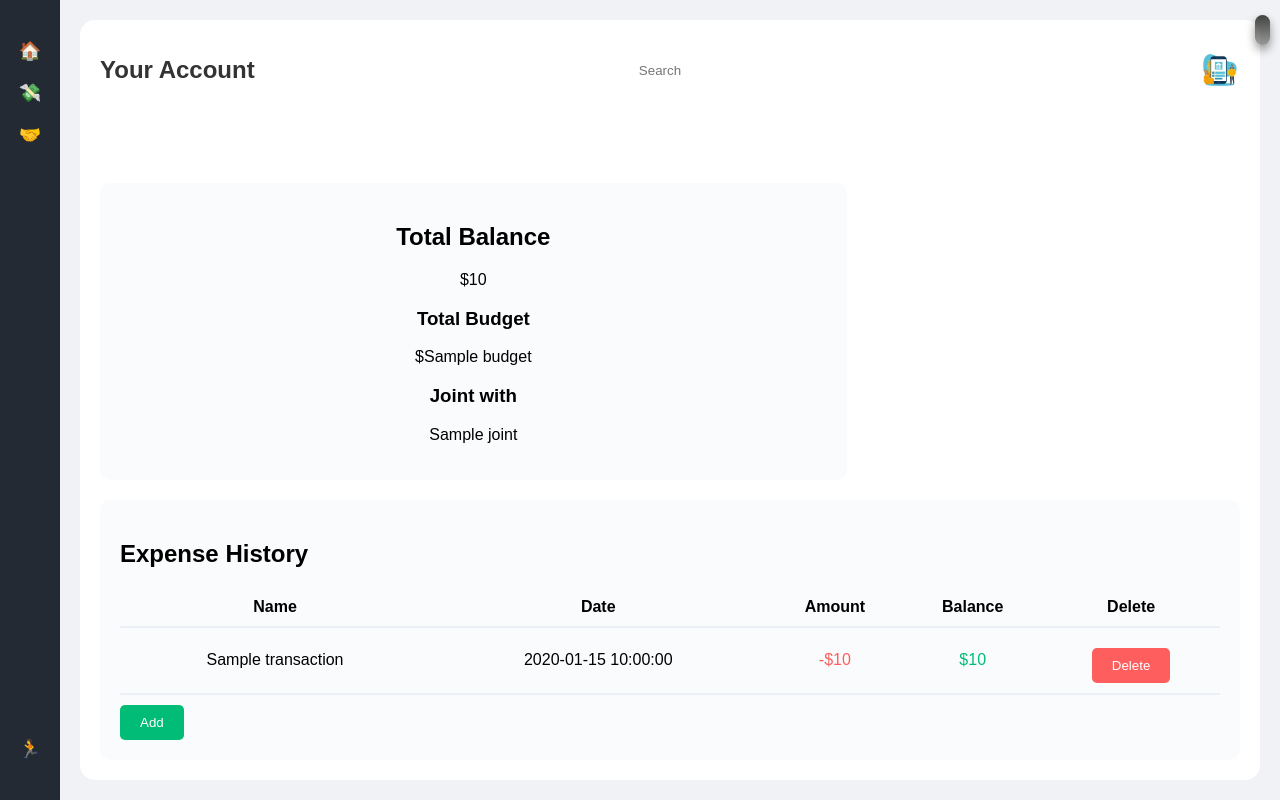
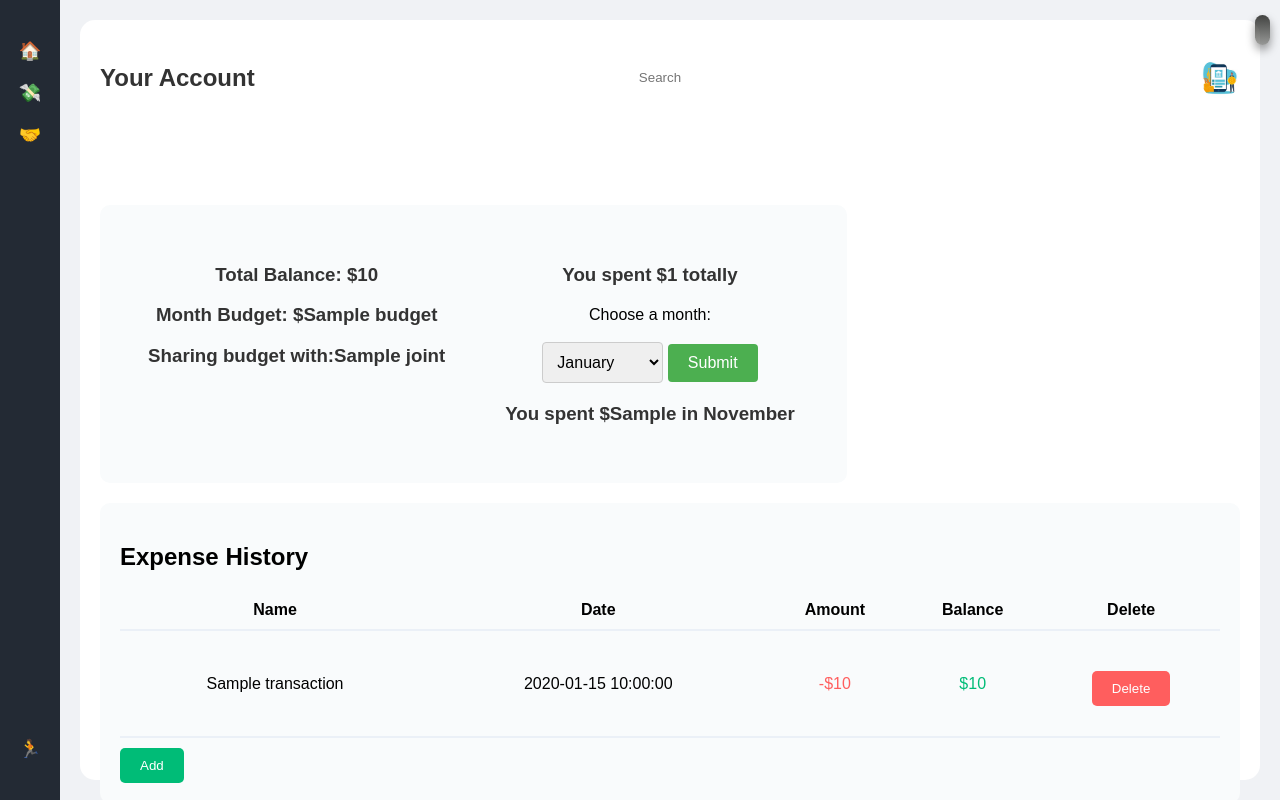
Before and after one commit to Shivanii7/ACIT2911-Agile, a Flask app: template templates/expense.html in a window 1280 px wide. Run offline with Flask 3, Linux system fonts and the light colour scheme; the template is opened without the code that fills it: most values are stand-ins (such as "Sample title", 1, 10 or a date in 2020).

Commit message:
feat show finance info based on choosed month

```diff
--- a/data/customers.csv
+++ b/data/customers.csv
@@ -1,3 +1,3 @@
-email,first_name,last_name,password,balance,budget,joint
-nick123@gmail.com,Nick,Smith,nick123!,1000,500,N/A
-sarah123@gmail.com,Sarah,Brown,sarah123!,2000,800,N/A
+email,first_name,last_name,password,balance,budget,joint,spent
+nick123@gmail.com,Nick,Smith,nick123!,1000,500,N/A,0
+sarah123@gmail.com,Sarah,Brown,sarah123!,2000,800,N/A,0
--- a/main.py
+++ b/main.py
@@ -1,4 +1,4 @@
-import datetime
+from datetime import datetime
 from flask import Flask, flash, redirect, render_template, request, url_for, session
 from pathlib import Path
 from db import db
@@ -20,6 +20,12 @@ def get_customer_by_cid(cid):
 
 def get_expenses_by_cid(cid):
     return db.session.execute(db.select(Expenses).filter(Expenses.customer_id == cid))
+
+
+def get_expenses_by_cid_and_month(cid, month_str):
+
+    print('month_str', month_str)
+    return db.session.execute(db.select(Expenses).filter(Expenses.customer_id == cid).filter(Expenses.date.like('%'+'-'+month_str+'-'+'%')))
 
 
 def get_expenses_by_cid_and_search(cid, search):
@@ -121,7 +127,21 @@ def get_budget(customer):
     else:
         return customer.budget
 
-# validation functions
+
+def update_spent(customer, spent):
+    customer.spent = spent
+    db.session.add(customer)
+    db.session.commit()
+
+
+def convert_month(month):
+    if month % 10 == month:
+        month_str = '0'+str(month)
+    else:
+        month_str = str(month)
+    return month_str
+
+    # validation functions
 
 
 def validate_name(name):
@@ -137,13 +157,6 @@ def validate_amount(amount):
     except (ValueError, TypeError):
         # flash("Invalid amount.")
         return None
-
-
-def validate_description(description):
-    if not description or not isinstance(description, str):
-        # flash("Invalid description.")
-        return False
-    return True
 
 
 @app.route("/login", methods=['GET', 'POST'])
@@ -177,7 +190,27 @@ def submit_form():
     return redirect(url_for('expense_homepage') + "?search=" + request.form.get("search"))
 
 
-@app.route("/expenses")
+@app.route("/expenses/month_form", methods=['POST'])
+def accept_month():
+    if 'cid' not in session:
+        return redirect(url_for('login'))
+    cid = session['cid']
+    if not request.form.get("months"):
+        datee = datetime.today()
+        month = datee.month
+    else:
+        month = int(request.form.get("months"))
+    month_str = convert_month(month)
+    expenses_month = get_expenses_by_cid_and_month(cid, month_str)
+    month_spent = 0
+    for i in expenses_month.scalars():
+        month_spent += i.amount
+    session['month_spent'] = month_spent
+    session['month_int'] = month
+    return redirect(url_for('expense_homepage'))
+
+
+@app.route("/expenses", methods=['GET'])
 def expense_homepage():
     if 'cid' not in session:
         return redirect(url_for('login'))
@@ -188,20 +221,29 @@ def expense_homepage():
     balance = customer.balance
     processed_data = process_expense_data(data, balance)
     bal_data = get_expenses_by_cid(cid)
+    total_spent = 0
     for i in bal_data.scalars():
+        total_spent += i.amount
         balance -= i.amount
+    update_spent(customer, total_spent)
     budget = get_budget(customer)
-    return render_template("expense.html", transactions=processed_data, balance=balance, joint=customer.joint, budget=budget, search=search)
+    month_spent = session.get('month_spent', 0)
+    month = session.get('month_int', 0)
+    return render_template("expense.html", transactions=processed_data, month_spent=month_spent, total_spent=total_spent, balance=balance, joint=customer.joint, budget=budget, search=search, month=month)
 
 
 @app.route("/expenses", methods=['POST'])
 def expense_update():
+    print(0000)
     if 'cid' not in session:
         return redirect(url_for('login'))
     cid = session['cid']
     customer = get_customer_by_cid(cid)
+    print(10)
     budget = float(request.form.get("budget") or 0)
+    print("budget", budget)
     balance = float(request.form.get("balance") or 0)
+    print("balance", balance)
     joint = request.form.get("joint") or "N/A"
     update_customer_budget(customer, budget, balance, joint)
     joint_customer = get_customer_by_email(joint)
@@ -240,9 +282,6 @@ def create():
 
     amount = validate_amount(amount)
     if amount is None:
-        return redirect(url_for("expense_homepage"))
-
-    if not validate_description(description):
         return redirect(url_for("expense_homepage"))
 
     expense = Expenses(name=name, amount=amount, date=date,
--- a/manage.py
+++ b/manage.py
@@ -26,7 +26,7 @@ def populate_customers():
             customers = list(reader)
             for row in customers:
                 customer = Customers(
-                    email=row['email'], first_name=row['first_name'], last_name=row['last_name'], password=row['password'], balance=row['balance'], budget=row['budget'], joint=row['joint'])
+                    email=row['email'], first_name=row['first_name'], last_name=row['last_name'], password=row['password'], balance=row['balance'], budget=row['budget'], joint=row['joint'], spent=row['spent'])
                 db.session.add(customer)
             db.session.commit()
 
--- a/models.py
+++ b/models.py
@@ -36,6 +36,7 @@ class Customers(db.Model):
     balance = Column(Float, default=0)
     budget = Column(Float, default=0)
     joint = Column(String(255), default=None)
+    spent = Column(Float, default=0)
 
     def to_json(self):
         return {
@@ -46,7 +47,8 @@ class Customers(db.Model):
             'password': self.password,
             'balance': self.balance,
             'budget': self.budget,
-            'joint': self.joint
+            'joint': self.joint,
+            'spent': self.spent
         }
 
 
--- a/static/expense.css
+++ b/static/expense.css
@@ -152,3 +152,53 @@ label,
 label:after {
   transition: 0s;
 }
+.container {
+  display: flex;
+  justify-content: space-evenly;
+}
+.basic_info,
+.specific_info {
+  flex: 1;
+  margin: 10px;
+  padding: 10px;
+  box-sizing: border-box;
+}
+
+body {
+  font-family: Arial, sans-serif;
+}
+
+h3 {
+  color: #333;
+}
+
+form {
+  margin: 20px 0;
+}
+
+label {
+  display: block;
+  margin-bottom: 10px;
+}
+
+select {
+  padding: 10px;
+  font-size: 16px;
+  border: 1px solid #ccc;
+  border-radius: 4px;
+}
+
+input[type="submit"] {
+  margin-top: 10px;
+  padding: 10px 20px;
+  font-size: 16px;
+  background-color: #4caf50;
+  color: white;
+  border: none;
+  border-radius: 4px;
+  cursor: pointer;
+}
+
+input[type="submit"]:hover {
+  background-color: #45a049;
+}
--- a/static/expense.js
+++ b/static/expense.js
@@ -1,27 +1,30 @@
+if (localStorage.getItem("darko") === null) {
+  localStorage.setItem("darko", "false");
+} else {
+  darko = localStorage.getItem("darko") === "true";
+}
 
-let darko = localStorage.getItem('darko') === 'true';
-
-document.addEventListener('DOMContentLoaded', (event) => {
+document.addEventListener("DOMContentLoaded", (event) => {
   if (darko) {
-        document.body.classList.add('darkmode');
-        document.getElementById('dmtoggle').checked = true;
-        console.log('darkness');
+    document.body.classList.add("darkmode");
+    document.getElementById("dmtoggle").checked = true;
+    console.log("darkness");
   } else {
-        document.body.classList.remove('darkmode');
-        document.getElementById('dmtoggle').checked = false;
+    document.body.classList.remove("darkmode");
+    document.getElementById("dmtoggle").checked = false;
   }
 });
 
 function darktime() {
-    console.log('darkness');
+  console.log("darkness");
   darko = !darko;
   if (darko) {
-        document.body.classList.add('darkmode');
-        localStorage.setItem('darko', 'true');
+    document.body.classList.add("darkmode");
+    localStorage.setItem("darko", "true");
   } else {
-        document.body.classList.remove('darkmode');
-        localStorage.setItem('darko', 'false');
+    document.body.classList.remove("darkmode");
+    localStorage.setItem("darko", "false");
   }
 }
 
-document.getElementById('dmtoggle').onclick = darktime;
+document.getElementById("dmtoggle").onclick = darktime;
--- a/static/setting.js
+++ b/static/setting.js
@@ -17,12 +17,14 @@ openModalButtons.forEach((button) => {
       body: formData,
     })
       .then((response) => {
+        console.log(response);
         if (!response.ok) {
           throw new Error(`HTTP error! status: ${response.status}`);
         }
         return response.json();
       })
       .then((json) => {
+        console.log(json);
         modalBody.textContent = json.message;
       })
       .catch((e) => {
--- a/templates/expense.html
+++ b/templates/expense.html
@@ -1,13 +1,15 @@
-{% extends "base.html" %}
-{% block content %}
+{% extends "base.html" %} {% block content %}
 <script src="../static/expense.js" defer></script>
 <link rel="stylesheet" href="../static/expense.css" />
-<link rel="stylesheet" href="{{ url_for('static', filename = '../static/expense.css') }}" />
-<div  class="main-content">
+<link
+  rel="stylesheet"
+  href="{{ url_for('static', filename = '../static/expense.css') }}"
+/>
+<div class="main-content">
   <header>
     <h1>Your Account</h1>
     <form action="{{ url_for('submit_form') }}" method="post">
-        <input type="search" placeholder="Search" name="search"/>
+      <input type="search" placeholder="Search" name="search" />
     </form>
     <img
       class="profile-pic"
@@ -15,16 +17,41 @@
       alt="Profile Picture"
     />
   </header>
-    <input type="checkbox" name="dmtoggle" id="dmtoggle">
+  <input type="checkbox" name="dmtoggle" id="dmtoggle" />
   <label for="dmtoggle"></label>
-    <div  class="content">
+  <div class="content">
     <section class="overview-section">
-        <h2>Total Balance</h2>
-        <p>${{ balance }}</p>
-        <h3>Total Budget</h3>
-        <p>${{ budget }}</p>
-        <h3>Joint with</h3>
-        <p>{{ joint }}</p>
+      <div class="container">
+        <div class="basic_info">
+          <h3>Total Balance: ${{ balance }}</h3>
+          <h3>Month Budget: ${{ budget }}</h3>
+          <h3>Sharing budget with:{{ joint }}</h3>
+        </div>
+        <div class="specific_info">
+          <h3>You spent ${{ total_spent }} totally</h3>
+          {% set
+          months=['January','Feburary','March','April','May','June','July','August','September','October','November','December']
+          %}
+          <form method="POST" action="{{ url_for('accept_month') }}">
+            <label for="months">Choose a month:</label>
+            <select name="months" id="months">
+              <option value="1">January</option>
+              <option value="2">Feburary</option>
+              <option value="3">March</option>
+              <option value="4">April</option>
+              <option value="5">May</option>
+              <option value="6">June</option>
+              <option value="7">July</option>
+              <option value="8">August</option>
+              <option value="9">September</option>
+              <option value="10">October</option>
+              <option value="11">November</option>
+              <option value="12">December</option>
+            </select>
+            <input type="submit" value="Submit" />
+          </form>
+          <h3>You spent ${{ month_spent }} in {{months[month-1]}}</h3>
+
     </section>
     <section class="history-section">
       <h2>Expense History</h2>
@@ -39,21 +66,21 @@
             <th>Amount</th>
             <th>Balance</th>
             <th>Delete</th>
-            </tr >
+          </tr>
           {% for transaction in transactions %}
           <tr class="expense_items">
             <td>{{ transaction['name'] }}</td>
             <td>{{ transaction['date'] }}</td>
             <td class="minus">-${{ transaction['amount'] }}</td>
             <td class="balanceremaining">
-                {% if transaction['balance'] > 0 %}
-                  ${{ transaction['balance'] }}
-                {% else %}
-                -${{ transaction['balance'] }}
-                {% endif %}
+              {% if transaction['balance'] > 0 %} ${{ transaction['balance'] }}
+              {% else %} -${{ transaction['balance'] }} {% endif %}
             </td>
             <td>
-                <form method="POST" action="{{ url_for('expense_delete', id=transaction['id']) }}">
+              <form
+                method="POST"
+                action="{{ url_for('expense_delete', id=transaction['id']) }}"
+              >
                 <button type="submit" class="delete_button">Delete</button>
               </form>
             </td>
@@ -75,18 +102,17 @@
 
 <script>
   function openModal() {
-    document.getElementById('expenseModal').style.display = 'block';
+    document.getElementById("expenseModal").style.display = "block";
     fetch("{{ url_for('fill') }}")
-
-      .then(response => response.text())
-      .then(html => {
-        document.getElementById('modalContent').innerHTML = html;
+      .then((response) => response.text())
+      .then((html) => {
+        document.getElementById("modalContent").innerHTML = html;
       })
-      .catch(error => console.error('Error fetching create.html:', error));
+      .catch((error) => console.error("Error fetching create.html:", error));
   }
 
   function closeModal() {
-    document.getElementById('expenseModal').style.display = 'none';
+    document.getElementById("expenseModal").style.display = "none";
   }
 </script>
 
--- a/templates/settings.html
+++ b/templates/settings.html
@@ -10,8 +10,8 @@
   <h1>Sharing</h1>
 
   <form method="POST" action="{{ url_for('expense_update') }}">
-    <input type="checkbox" name="dmtoggle" id="dmtoggle">
-      <label for="dmtoggle"></label>
+    <input type="checkbox" name="dmtoggle" id="dmtoggle" />
+    <label for="dmtoggle"></label>
     <label for="balance">Balance:</label>
     <input
       type="number"
```
Also changed, not shown: data/expenses.csv (+4 -3 lines), pytest/unit_test.py (+3 -10 lines), data/data.db, 1 other file. Lines whose indentation alone changed are shown as unchanged.
